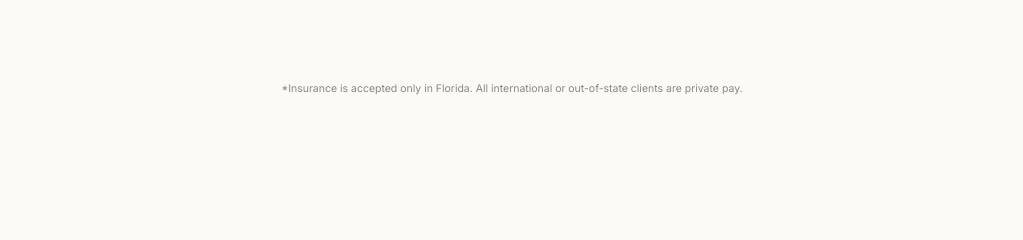
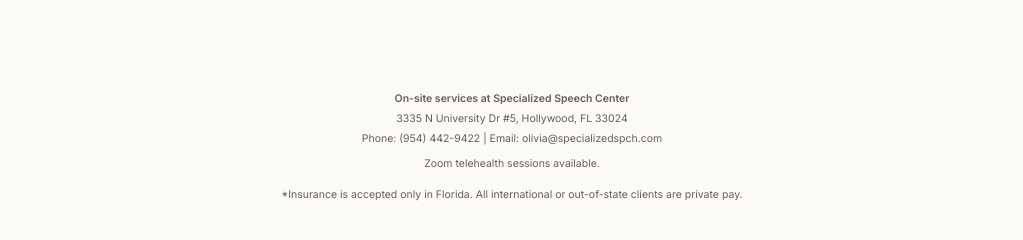
Before and after one commit to dmytro-webild/1e52f577-c6ff-4cb8-8a69-cf79960d0050, a Next.js app: page / in a window 1280 px wide. Shown: the part 4156-4396 px from the top of the page, without its empty margins (128-1151 px from the left). Built offline with nearby package versions, Linux system fonts and the light colour scheme; no server answers.

Commit message:
Update src/app/page.tsx

```diff
--- a/src/app/page.tsx
+++ b/src/app/page.tsx
@@ -143,8 +143,12 @@ export default function LandingPage() {
       buttons={[{ text: "Schedule your evaluation", href: "#" }]}
       className="text-center"
     />
-    <div className="text-center text-sm text-foreground/60 py-4">
-       *Insurance is accepted only in Florida. All international or out-of-state clients are private pay.
+    <div className="max-w-xl mx-auto text-center text-sm text-foreground/80 py-8 space-y-2">
+        <p className="font-semibold">On-site services at Specialized Speech Center</p>
+        <p>3335 N University Dr #5, Hollywood, FL 33024</p>
+        <p>Phone: (954) 442-9422 | Email: olivia@specializedspch.com</p>
+        <p className="pt-2">Zoom telehealth sessions available.</p>
+        <p className="pt-4">*Insurance is accepted only in Florida. All international or out-of-state clients are private pay.</p>
     </div>
   </div>
 
```
